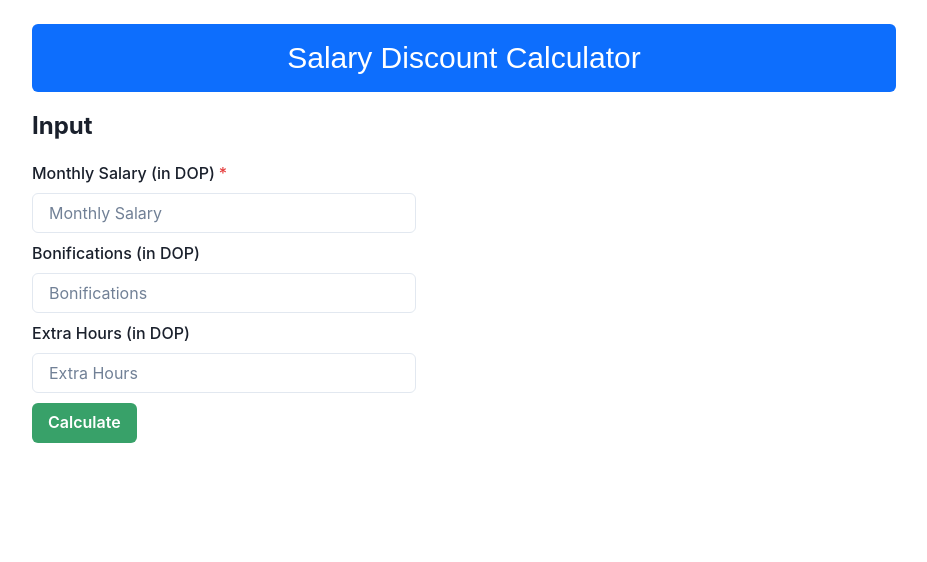
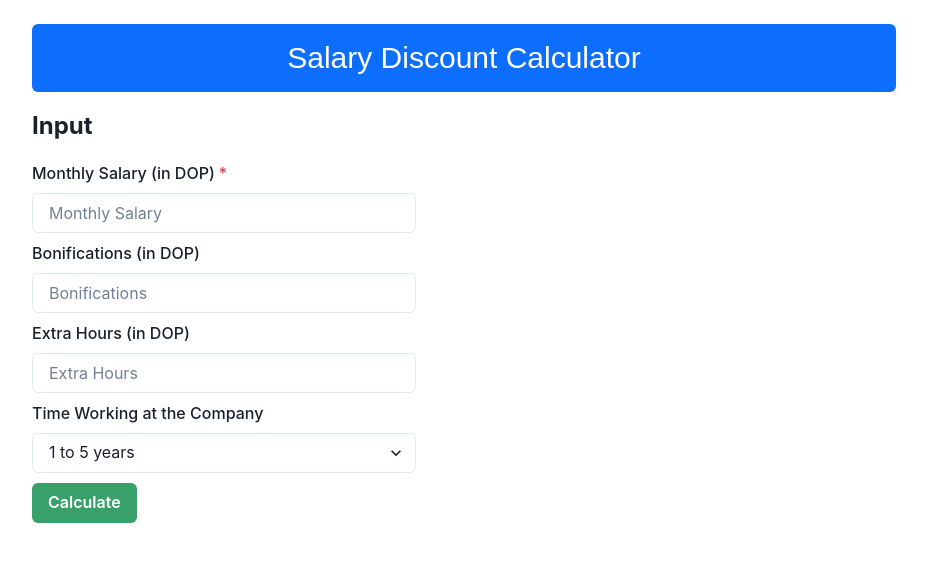
Before and after one commit to yadierms/sa, a React (Vite) app: page / in a window 1280 px wide. Shown: the top 562 px of the page, without its empty margins (176-1103 px from the left). Built offline with nearby package versions, Linux system fonts and the light colour scheme; a web font is replaced by a local one.

Commit message:
Some calcalations related to vacations and christmas bonus were update

```diff
--- a/src/components/FormApp.jsx
+++ b/src/components/FormApp.jsx
@@ -1,11 +1,31 @@
-import { Box, Button, FormControl, FormLabel, Input } from "@chakra-ui/react";
+import {
+  Box,
+  Button,
+  FormControl,
+  FormLabel,
+  Input,
+  Select,
+} from "@chakra-ui/react";
 import { useState } from "react";
 
 function FormApp({ onFormSubmit }) {
+  const options = [
+    { value: "14", text: "1 to 5 years" },
+    { value: "6", text: "5 months" },
+    { value: "7", text: "6 months" },
+    { value: "8", text: "7 months" },
+    { value: "9", text: "8 months" },
+    { value: "10", text: "9 months" },
+    { value: "11", text: "10 months" },
+    { value: "12", text: "11 months" },
+    { value: "18", text: "More than 5 years" },
+  ];
+
   const initalState = {
     monthlySalary: "",
     bonifications: "",
     extraHours: "",
+    timeWorking: options[0].value,
   };
 
   const [formState, setFormState] = useState(initalState);
@@ -13,6 +33,7 @@ function FormApp({ onFormSubmit }) {
   function handleSubmit(event) {
     event.preventDefault();
     onFormSubmit(formState);
+    console.log(formState.timeWorking);
   }
 
   function handleInputChange(event) {
@@ -27,6 +48,7 @@ function FormApp({ onFormSubmit }) {
           <FormLabel fontSize={{ base: "sm", md: "md" }}>
             Monthly Salary (in DOP)
           </FormLabel>
+
           <Input
             placeholder="Monthly Salary"
             type="number"
@@ -55,6 +77,20 @@ function FormApp({ onFormSubmit }) {
             value={formState.extraHours}
           />
         </FormControl>
+        <FormControl mt={2}>
+          <FormLabel>Time Working at the Company</FormLabel>
+          <Select
+            value={formState.timeWorking}
+            onChange={handleInputChange}
+            name="timeWorking"
+          >
+            {options.map((option) => (
+              <option key={option.value} value={option.value}>
+                {option.text}
+              </option>
+            ))}
+          </Select>
+        </FormControl>
         <Button colorScheme="green" my="10px" type="submit">
           Calculate
         </Button>
--- a/src/components/Results.jsx
+++ b/src/components/Results.jsx
@@ -8,11 +8,12 @@ import {
   StackDivider,
   Text,
 } from "@chakra-ui/react";
-import { DISCOUNTS, formatCurrency } from "../utils/helpers";
+import { CALCULATOR, formatCurrency } from "../utils/helpers";
 
 function Results({ formState }) {
-  const { monthlySalary, extraHours, bonifications } = formState;
-  const { getAFP, getChristmasBonus, getISR, getSFS, getVacations } = DISCOUNTS;
+  const { monthlySalary, extraHours, bonifications, timeWorking } = formState;
+  const { getAFP, getChristmasBonus, getISR, getSFS, getVacations } =
+    CALCULATOR;
 
   const rawSalary = +monthlySalary + +extraHours + +bonifications;
   const rawSalaryBon = +monthlySalary + +bonifications;
@@ -20,16 +21,15 @@ function Results({ formState }) {
   const AFP = getAFP(rawSalaryBon);
   const ISR = getISR(rawSalary);
   const SFS = getSFS(rawSalaryBon);
-  const vacations = getVacations(monthlySalary);
-  const christmasBonus = getChristmasBonus(monthlySalary);
+  const vacations = getVacations(monthlySalary, timeWorking);
+  const christmasBonus = getChristmasBonus(monthlySalary, timeWorking);
   const netSalary = rawSalary - ISR - AFP - SFS;
 
   return (
     <Card backgroundColor="gray.300">
       <CardHeader>
-        <Heading size="md">Results:</Heading>
+        <Heading size="md">Results</Heading>
       </CardHeader>
-
       <CardBody>
         <Stack divider={<StackDivider />} spacing="4">
           <Box>
--- a/src/utils/helpers.js
+++ b/src/utils/helpers.js
@@ -5,7 +5,7 @@ export function formatCurrency(value) {
   }).format(value);
 }
 
-export const DISCOUNTS = {
+export const CALCULATOR = {
   getAFP: (salary) => salary * 0.0287,
   getSFS: (salary) => salary * 0.0304,
   getISR: (salary) => {
@@ -22,6 +22,13 @@ export const DISCOUNTS = {
 
     return taxValue / 12;
   },
-  getVacations: (monthlySalary) => (monthlySalary / 23.83) * 14,
-  getChristmasBonus: (monthlySalary) => (monthlySalary * 12) / 12,
+  getVacations: (monthlySalary, timeWorking) =>
+    (monthlySalary / 23.83) * Number(timeWorking),
+  getChristmasBonus: (monthlySalary, timeWorking) => {
+    const timeValue = Number(timeWorking) - 1;
+    if (timeValue > 12) {
+      return (monthlySalary * 12) / 12;
+    }
+    return (monthlySalary * timeValue) / 12;
+  },
 };
```
